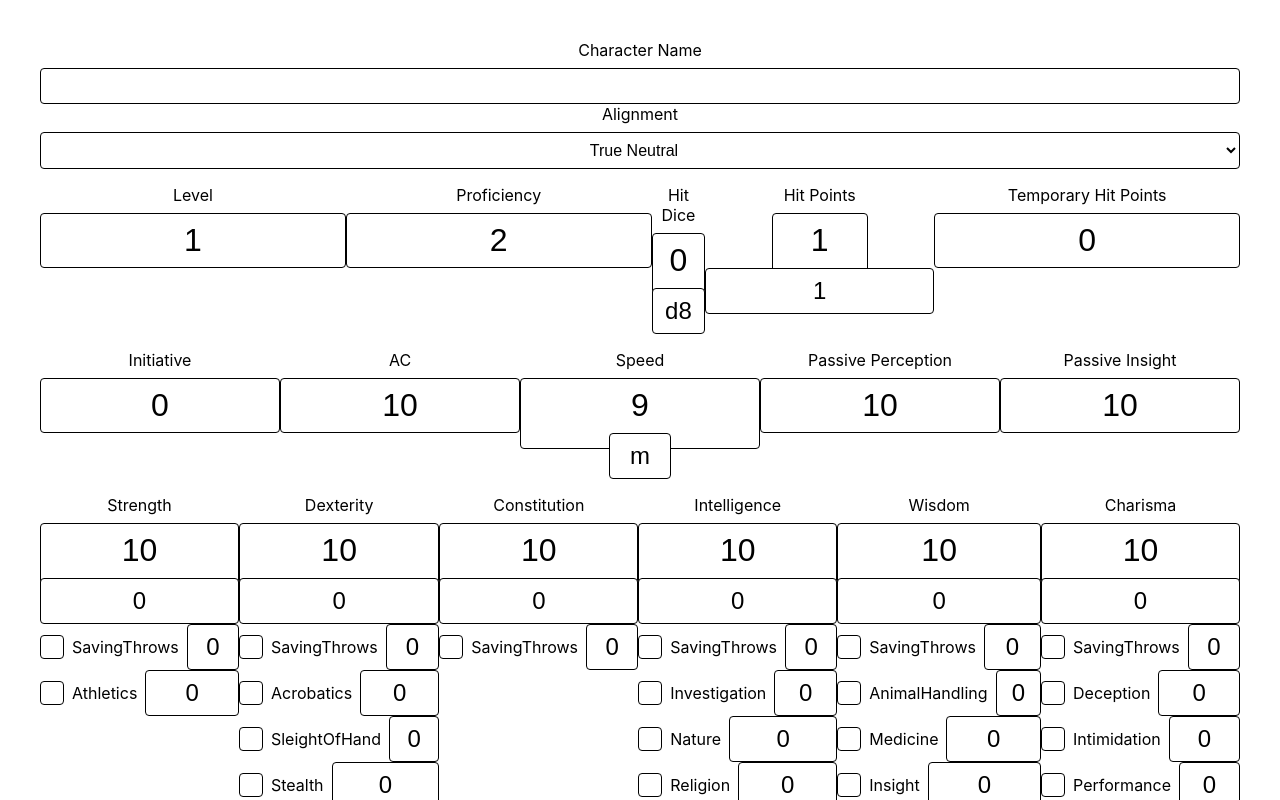
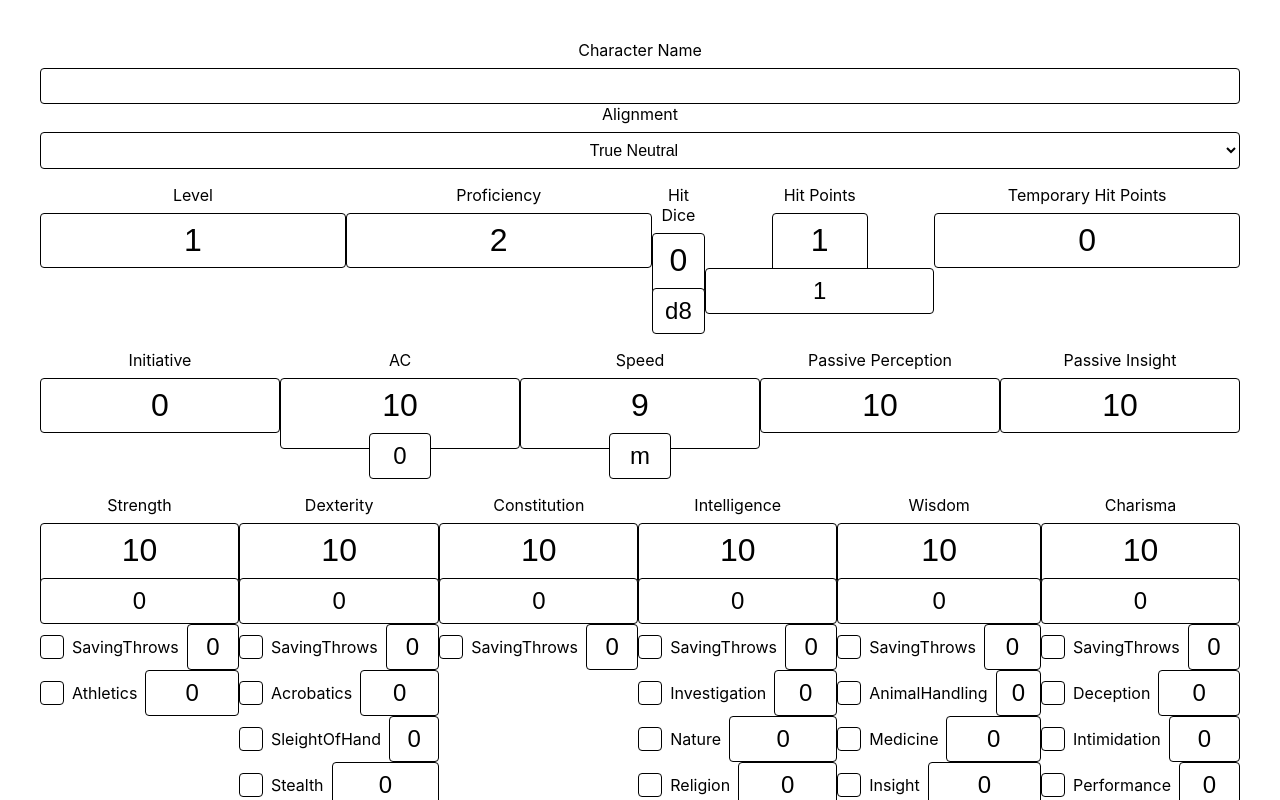
Before and after one commit to AbboDev/DND, a Nuxt app: page / in a window 1280 px wide. Shown: the top 800 px of the page. Built offline with nearby package versions, Linux system fonts and the light colour scheme.

Commit message:
feat: add shield armour class

```diff
--- a/pages/index.vue
+++ b/pages/index.vue
@@ -87,7 +87,16 @@
             label="AC"
             v-model="armorClass"
             :readonly="true"
-          />
+          >
+            <template #calculated>
+              <NumberInput
+                name="shieldArmorClass"
+                :min="0"
+                :max="2"
+                v-model="shieldArmorClass"
+              />
+            </template>
+          </StatisticField>
         </li>
 
         <li>
@@ -247,6 +256,7 @@ const {
   calculatedModifier,
   initiative,
   armorClass,
+  shieldArmorClass,
   speed,
   passivePerception,
   passiveInsight,
--- a/stores/character.ts
+++ b/stores/character.ts
@@ -30,6 +30,7 @@ export interface CharacterStore {
   spellSlotsUsed: RemovableRef<SpellSlotsPerLevel>;
 
   baseArmorClass: RemovableRef<number>;
+  shieldArmorClass: RemovableRef<number>;
   armorClass: globalThis.ComputedRef<number>;
 
   calculatedSkill: globalThis.ComputedRef<
@@ -189,8 +190,9 @@ export const useCharacterStore = defineStore(
     );
 
     const baseArmorClass = useLocalStorage<number>("baseArmorClass", 10);
+    const shieldArmorClass = useLocalStorage<number>("shieldArmorClass", 0);
     const armorClass = computed(
-      () => baseArmorClass.value + calculatedModifier.value("dexterity")
+      () => baseArmorClass.value + shieldArmorClass.value + calculatedModifier.value("dexterity")
     );
 
     const calculatedSkill = computed(
@@ -263,6 +265,7 @@ export const useCharacterStore = defineStore(
       calculatedModifier,
       initiative,
       baseArmorClass: skipHydrate(baseArmorClass),
+      shieldArmorClass: skipHydrate(shieldArmorClass),
       armorClass,
       speed: skipHydrate(speed),
       passivePerception,
```
